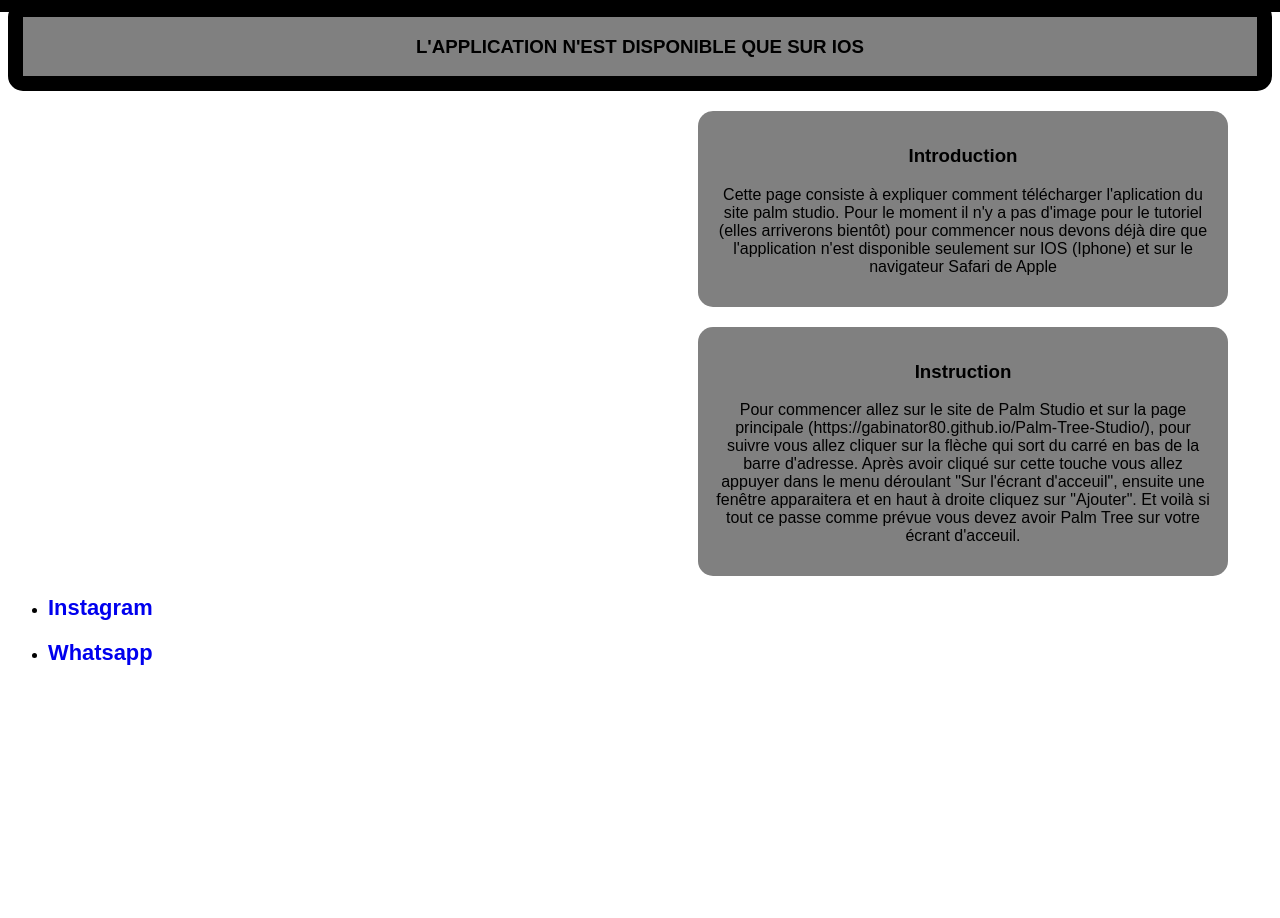
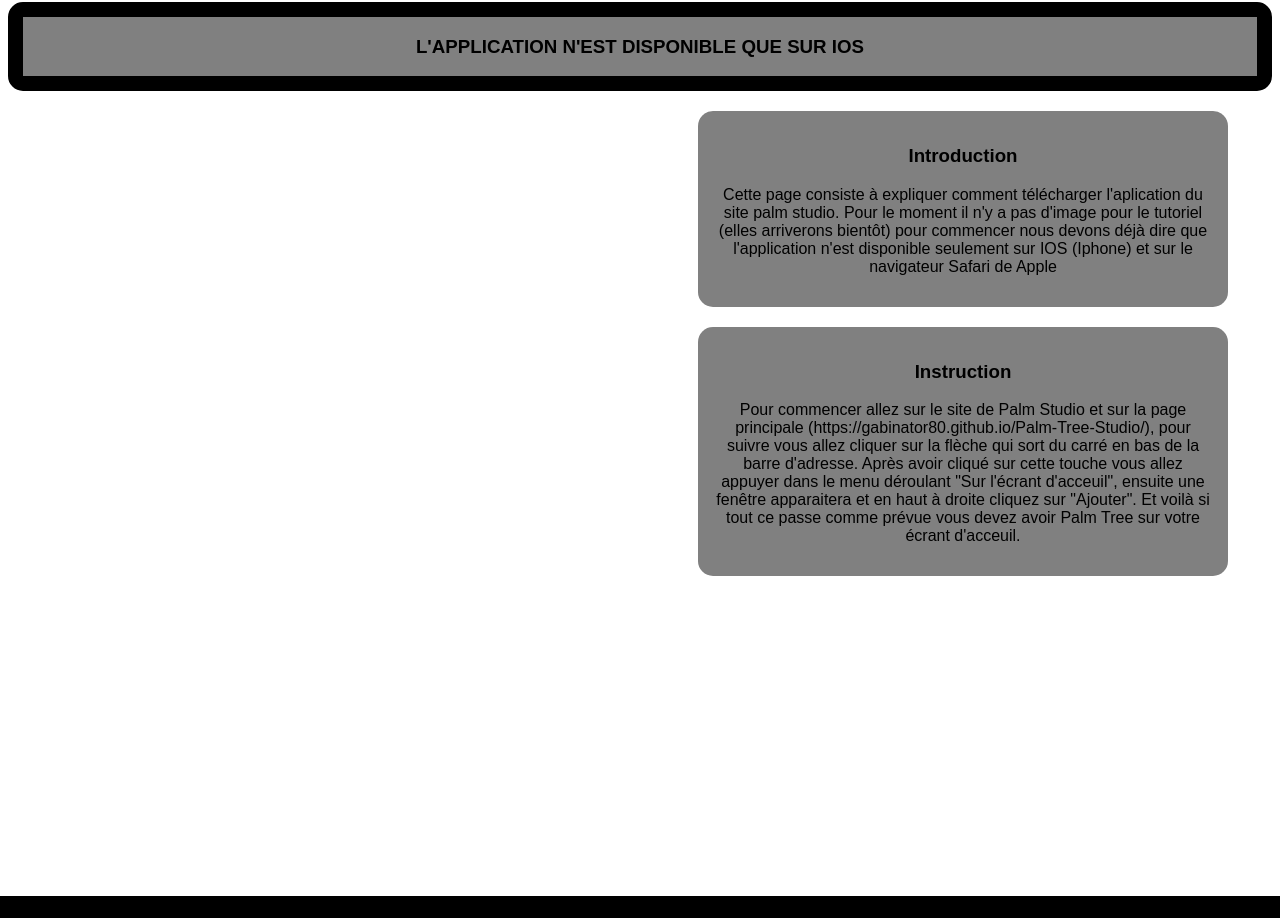
Before and after one commit to Gabinator80/Palm-Tree-Studio, a plain HTML site: page app.html in a window 1280 px wide. Shown: the part 142-1060 px from the top of the page. Before the commit the page ends 826 px from the top, so only its background shows below. Drawn offline with Linux system fonts and the light colour scheme; a web font is replaced by a local one.

Commit message:
Update app.css

```diff
--- a/app.css
+++ b/app.css
@@ -23,15 +23,26 @@
 
 
 
-a {
+#a_1 {
 	margin-right: 30em;
 	font-family: Arial;
 	font-size: 1.17em;
 
 }
 
+a {
+	list-style-type: none;
+	text-decoration: none;
+	color: white;
+
+}
+
+ul {
+	list-style-type: none;
+}
 a:link {
 	text-decoration: none;
+	list-style-type: none;
 }
 
 a:hover {
@@ -71,6 +82,10 @@ a:hover {
 
 }
 
+#title_1 {
+	margin-right: -20em ;
+}
+
 .header_p h3 {
 	font-weight: bold;
 }
@@ -90,6 +105,39 @@ a:hover {
 	text-align: center;
 	font-weight: bold;
 }
+
+
+
+
+.footer_end {
+	position: sticky;
+	display: flex;
+	width: 100%;
+	left: 0;
+	top: 0;
+	background-color: black;
+	margin-top: 20em;
+	margin-left: -10px;
+	color: white;
+	padding: 9px ;
+	height: 300px;
+	margin-bottom: 0;
+	text-align: center;
+}
+
+.footer_end h3 {
+	margin-left: 43em;
+	margin-top: 30px;
+	font-family: Arial;
+}
+
+.footer_end a {
+	margin-left: 10px;
+	margin-top: 20px;
+	font-family: Arial;
+}
+
+
 
 
 @keyframes Slide_left {
@@ -129,3 +177,15 @@ a:hover {
 		width: 400px;
 	}
 }
+
+@media (max-width: 500px) {
+	.footer_end li {
+		margin-left: -42em;
+	}
+	#title_1 {
+		font-size: 25px;
+	}
+	#a_1 {
+		margin-left: 30em;
+	}
+}
```
